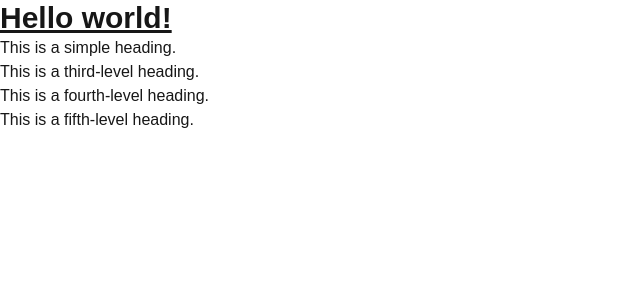
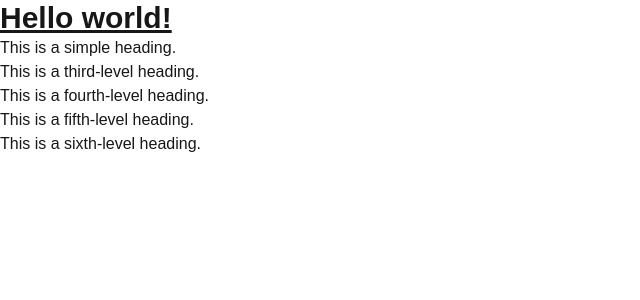
Before and after one commit to reuelrai/my-portfolio, a Next.js app: page / in a window 1280 px wide. Shown: the top 300 px of the page, without its empty margins (0-640 px from the left). Built offline with nearby package versions, Linux system fonts and the light colour scheme.

Commit message:
minor chagnes

```diff
--- a/app/page.tsx
+++ b/app/page.tsx
@@ -8,6 +8,7 @@ export default function Home() {
       <h3>This is a third-level heading.</h3>
       <h4>This is a fourth-level heading.</h4>
       <h5>This is a fifth-level heading.</h5>
+      <h6>This is a sixth-level heading.</h6>
     </>
   );
 }
```
